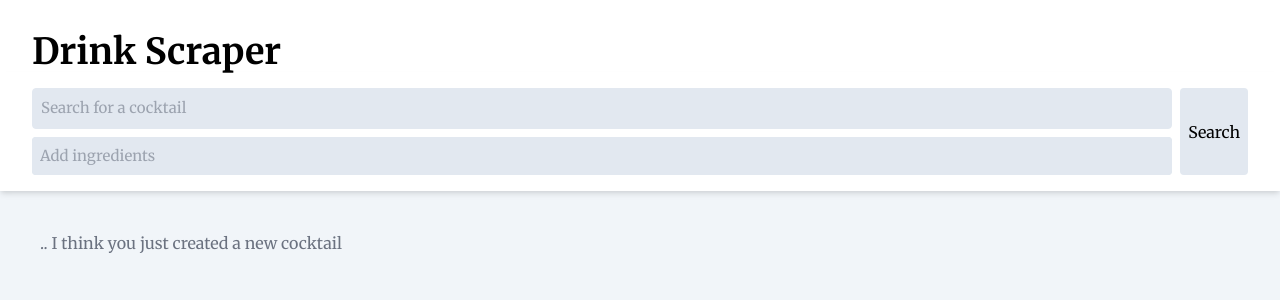
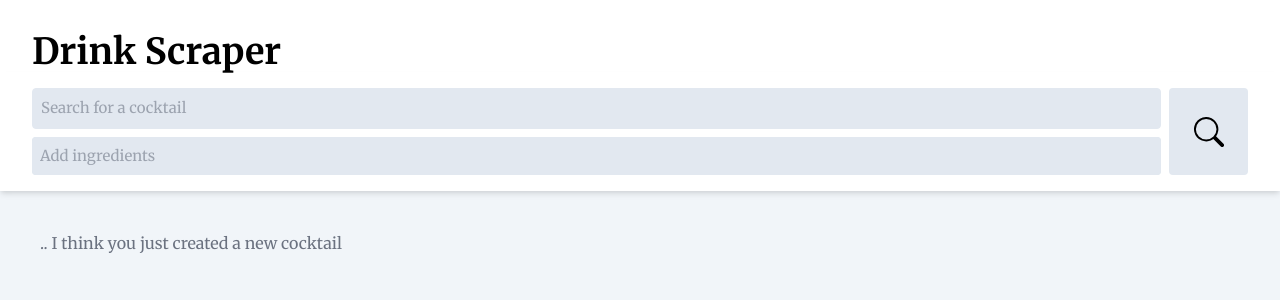
Before and after one commit to TorstenTyp/drinkscraper-next, a Next.js app: page / in a window 1280 px wide. Shown: the top 300 px of the page. Built offline with nearby package versions, Linux system fonts and the light colour scheme.

Commit message:
Seach button icon

```diff
--- a/app/ui/components/input.tsx
+++ b/app/ui/components/input.tsx
@@ -129,7 +129,18 @@ export default function Input({ action, isPending }: SearchFormProps) {
                     type="button"
                     disabled={isPending}
                 >
-                    Search
+                    <svg
+                        xmlns="http://www.w3.org/2000/svg"
+                        width="30"
+                        height="30"
+                        fill="currentColor"
+                        viewBox="0 0 16 16"
+                    >
+                        <path
+                            fillRule="evenodd"
+                            d="M11.742 10.344a6.5 6.5 0 1 0-1.397 1.398h-.001c.03.04.062.078.098.115l3.85 3.85a1 1 0 0 0 1.415-1.414l-3.85-3.85a1.007 1.007 0 0 0-.115-.1zM12 6.5a5.5 5.5 0 1 1-11 0 5.5 5.5 0 0 1 11 0z"
+                        />
+                    </svg>
                 </button>
             </div>
         </div>
--- a/app/ui/globals.css
+++ b/app/ui/globals.css
@@ -114,6 +114,8 @@
     border-radius: 0.25rem;
     border: none;
     cursor: pointer;
+    padding-left: 2%;
+    padding-right: 2%;
 }
 
 @media (min-width: 640px) {
```
